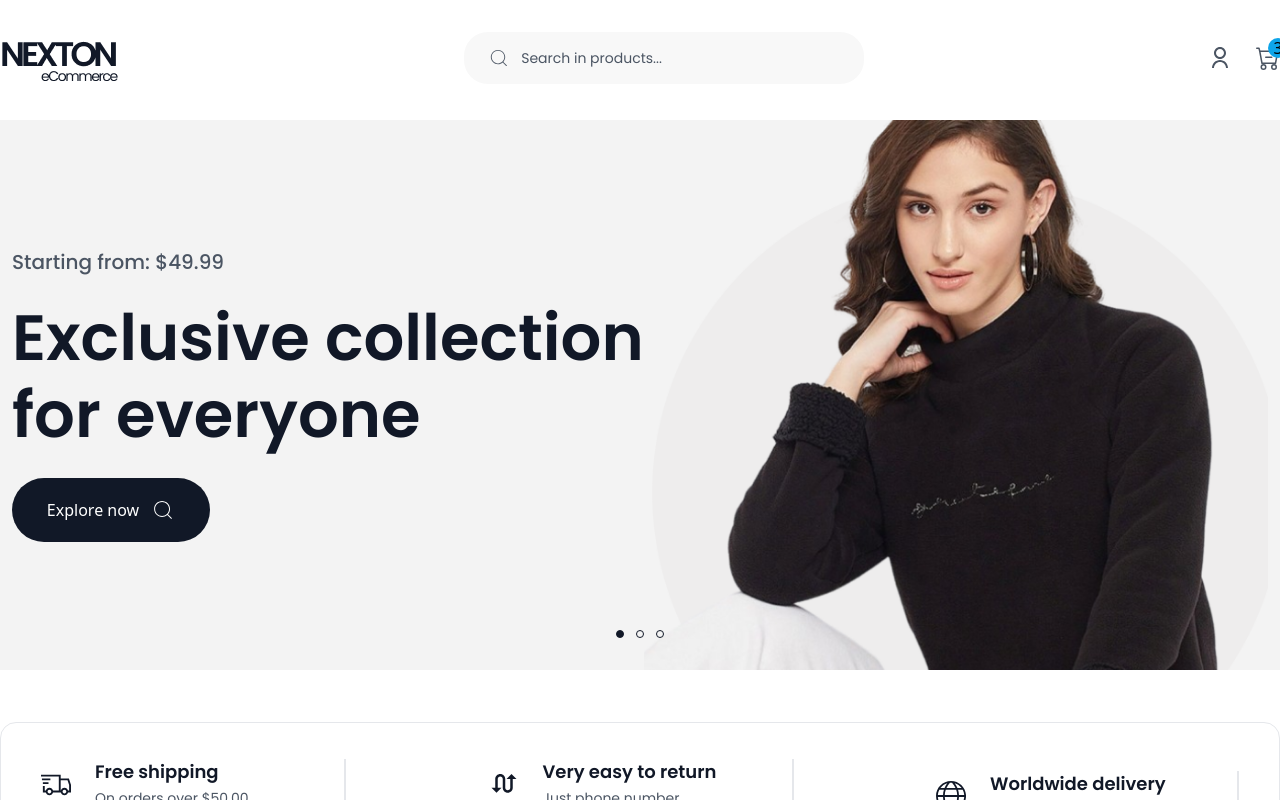
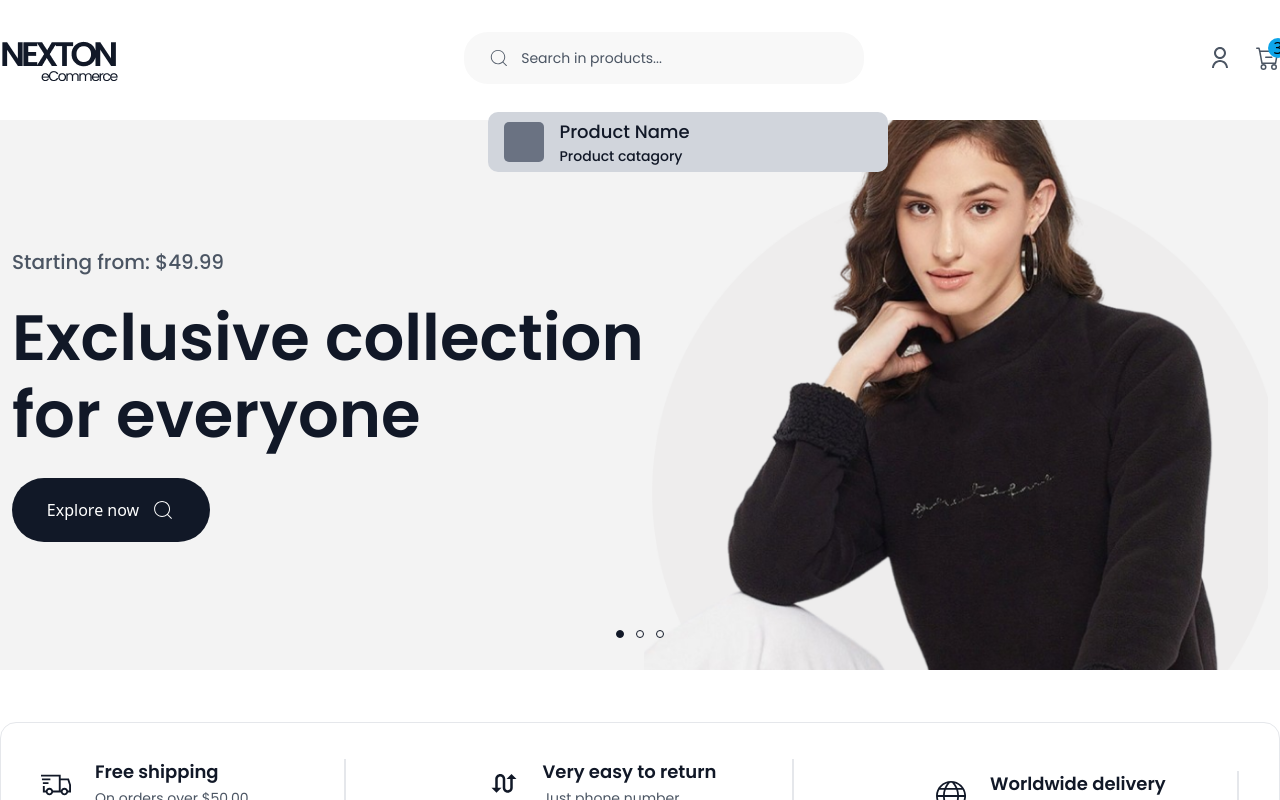
Before and after one commit to codexmish/Nexton, a React (Vite) app: page / in a window 1280 px wide. Shown: the top 800 px of the page. Built offline with nearby package versions, Linux system fonts and the light colour scheme; no server answers.

Commit message:
searchob design done

```diff
--- a/src/components/Navbar.jsx
+++ b/src/components/Navbar.jsx
@@ -9,6 +9,7 @@ import axios from "axios";
 
 const Navbar = () => {
   const [showCart, setShowCart] = useState(false);
+  const [showRes, setShowRes] = useState(false)
 
   const handleSearch = (data) => {
     // console.log(data)
@@ -32,7 +33,7 @@ const Navbar = () => {
 
             {/* ---------Input------ */}
 
-            <div className="serch-box flex items-center gap-3 border-none outline-none bg-[#F8F8F8] w-100 h-13 px-6 py-4 rounded-3xl">
+            <div className="serch-box flex items-center gap-3 border-none outline-none bg-[#F8F8F8] w-100 h-13 px-6 py-4 rounded-3xl relative">
               <CiSearch className="text-2xl text-secoundary" />
               <input
                 onChange={(e) => handleSearch(e.target.value)}
@@ -40,6 +41,20 @@ const Navbar = () => {
                 placeholder="Search in products..."
                 className="border-none outline-none w-full text-[14px] text-primary font-normal font-popppind placeholder:text-secoundary"
               />
+
+              <div className="w-full h-15 rounded-[10px] z-10 px-4 bg-gray-300 absolute top-20 flex items-center gap-4">
+                <div className="img w-10 h-10 rounded-[5px] bg-gray-500">
+                  {/* <img src="" alt="" /> */}
+                </div>
+                <div>
+                  <h2 className="text-lg text-primary font-medium font-popppind">
+                  Product Name
+                </h2>
+                <p className=" text-[14px] text-primary font-medium font-popppind">
+                  Product catagory
+                </p>
+                </div>
+              </div>
             </div>
 
             <div className="icons flex items-center gap-6">
```
